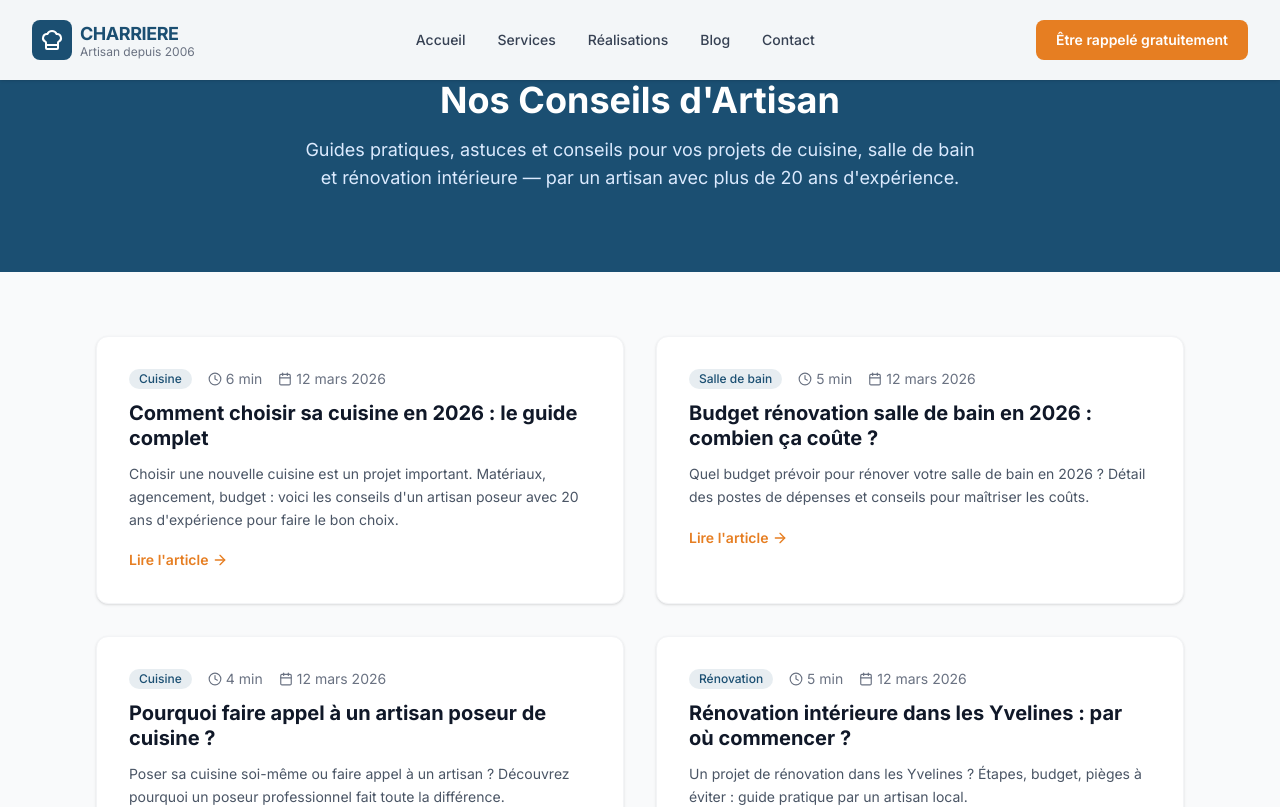
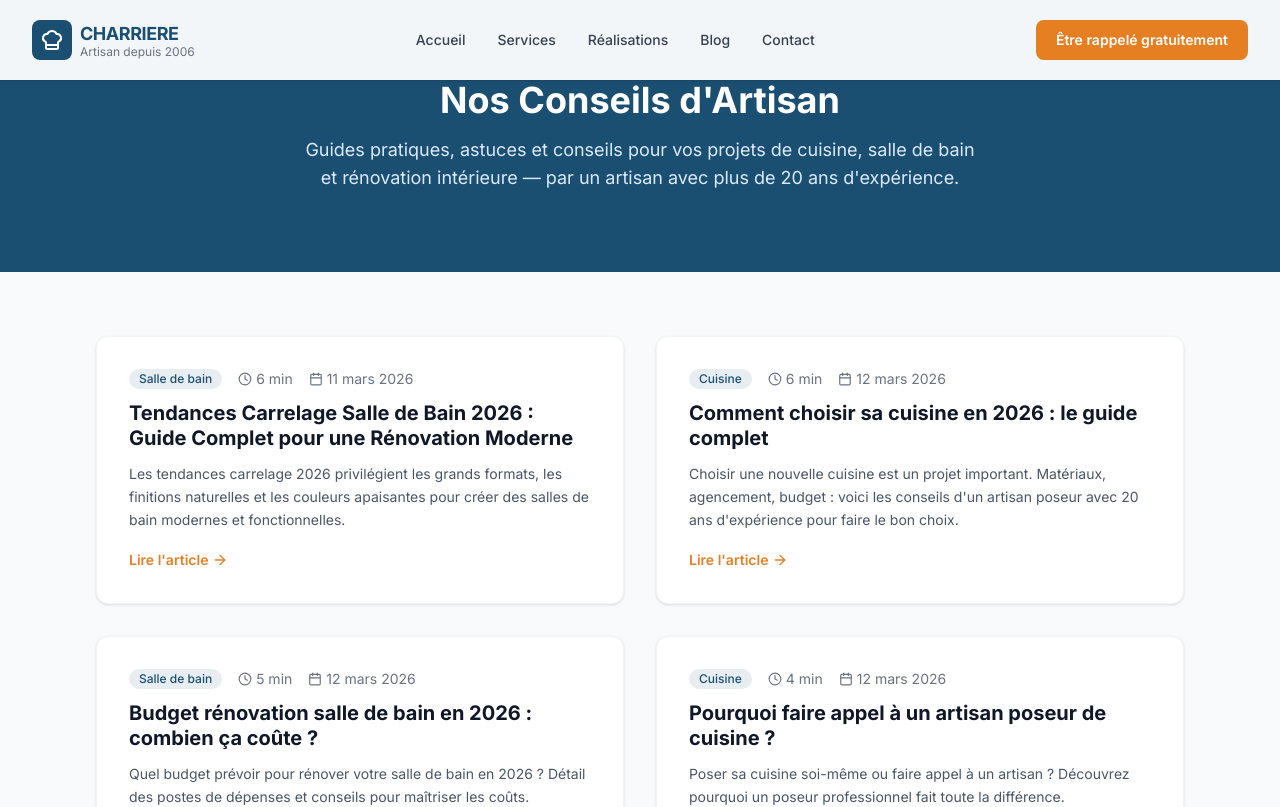
Before and after one commit to Thelastpirate1/charriere-site, a Next.js app: page /blog in a window 1280 px wide. Shown: the top 807 px of the page. Built offline with nearby package versions, Linux system fonts and the light colour scheme.

Commit message:
blog: ajout article - tendances-carrelage-salle-de-bain-2026-gargenville-poissy

```diff
--- a/src/data/articles.ts
+++ b/src/data/articles.ts
@@ -12,6 +12,82 @@ export interface Article {
 }
 
 export const articles: Article[] = [
+  {
+    slug: "tendances-carrelage-salle-de-bain-2026-gargenville-poissy",
+    title: "Tendances Carrelage Salle de Bain 2026 : Guide Complet pour une Rénovation Moderne",
+    metaTitle: "Tendances Carrelage Salle de Bain 2026 — Rénovation Moderne | CHARRIERE SARL",
+    metaDescription:
+      "Découvrez les tendances carrelage salle de bain 2026 avec CHARRIERE SARL. Formats, couleurs, matières : tout pour réussir votre rénovation à Gargenville et Poissy.",
+    keywords: ["tendances carrelage salle de bain 2026","rénovation salle de bain moderne","carrelage tendance Gargenville","carrelage salle de bain Poissy"],
+    excerpt:
+      "Les tendances carrelage 2026 privilégient les grands formats, les finitions naturelles et les couleurs apaisantes pour créer des salles de bain modernes et fonctionnelles.",
+    publishedAt: "2026-03-11",
+    readTime: "6 min",
+    category: "Salle de bain",
+    content: `L'année 2026 marque un tournant dans l'univers du carrelage pour salle de bain. Les propriétaires de Gargenville, Poissy et des communes environnantes des Yvelines recherchent désormais des revêtements qui allient esthétisme contemporain et durabilité. Cette évolution reflète une nouvelle approche de la rénovation, où la salle de bain devient un véritable espace de bien-être.
+
+## Les grands formats : la tendance incontournable de 2026
+
+Les carreaux grand format dominent les tendances 2026. Ces dimensions généreuses, allant de 60x120 cm jusqu'à 120x240 cm, transforment visuellement l'espace en créant une sensation d'ampleur. Dans les projets de rénovation que nous réalisons chez CHARRIERE SARL, notamment à Gargenville et dans les communes limitrophes, nous constatons que nos clients privilégient ces formats pour leur capacité à moderniser instantanément une salle de bain.
+
+Ces grands carreaux présentent plusieurs avantages pratiques. Moins de joints signifie moins d'entretien et une surface plus hygiénique. L'effet visuel est également saisissant : les lignes épurées créent une continuité qui agrandit visuellement l'espace, particulièrement appréciable dans les salles de bain de dimensions moyennes que l'on retrouve fréquemment dans les maisons des Yvelines.
+
+## Couleurs et nuances : vers la sérénité et l'authenticité
+
+Les palettes chromatiques 2026 s'orientent vers des teintes qui favorisent la détente. Les beiges chauds, les gris doux et les blancs cassés remplacent progressivement le blanc pur, trop froid pour l'atmosphère cocooning recherchée aujourd'hui.
+
+Les tons terreux gagnent également en popularité. Ces couleurs inspirées de la nature, du sable aux ocres en passant par les terres cuites douces, apportent une dimension organique à l'espace. Dans nos chantiers à Poissy et aux alentours, nous observons une forte demande pour ces teintes qui s'harmonisent parfaitement avec les matériaux naturels comme le bois ou la pierre.
+
+Les contrastes subtils font également partie des tendances marquantes. L'association d'un carrelage principal dans des tons neutres avec des accents plus soutenus sur un mur ou dans une niche crée du relief sans surcharger l'espace.
+
+## Matières et finitions : l'authenticité au premier plan
+
+### L'effet pierre naturelle
+
+Les carrelages reproduisant fidèlement l'aspect de la pierre naturelle connaissent un succès grandissant. Travertin, marbre veiné, ardoise ou pierre calcaire : ces imitations atteignent désormais un niveau de réalisme remarquable. Cette tendance répond au désir de reconnecter l'habitat avec des matériaux authentiques, tout en conservant les avantages pratiques du grès cérame.
+
+### Les finitions bois sublimées
+
+Le carrelage aspect bois évolue vers des reproductions plus raffinées. Les essences claires comme le chêne blanchi ou les bois exotiques aux veinages marqués séduisent particulièrement. Ces carrelages permettent d'introduire la chaleur du bois dans la salle de bain sans les contraintes d'entretien du matériau naturel.
+
+### Les surfaces tactiles
+
+Les finitions texturées gagnent du terrain. Reliefs subtils, surfaces légèrement rugueuses ou effets matière apportent une dimension sensorielle à l'espace. Ces finitions antidérapantes sont particulièrement adaptées aux sols de douche, alliant sécurité et esthétisme.
+
+## Formats et poses créatives
+
+### Le retour du format métro revisité
+
+Si les grands formats dominent, le carrelage métro fait son retour sous une forme modernisée. Les dimensions classiques 7,5x15 cm évoluent vers des proportions plus généreuses comme 10x20 cm ou 15x30 cm. La pose traditionnelle en quinconce laisse place à des arrangements plus créatifs : pose verticale pour élancer l'espace ou pose en chevron pour un effet dynamique.
+
+### Les mosaïques contemporaines
+
+Les mosaïques se réinventent avec des matériaux nobles et des formats variés. Les compositions mêlant différentes tailles de carreaux ou associant plusieurs matières créent des surfaces uniques. Ces éléments décoratifs trouvent leur place sur les murs de douche ou derrière les vasques pour créer un point focal.
+
+## Conseils d'expert pour votre projet de rénovation
+
+### Adaptation aux contraintes techniques
+
+Le choix du carrelage doit tenir compte des spécificités techniques de votre salle de bain. L'exposition à l'humidité, les variations de température et le passage fréquent nécessitent des matériaux adaptés. Les carreaux de grès cérame pleine masse offrent une résistance optimale et conviennent à tous les usages.
+
+### Harmonisation avec l'existant
+
+Lors d'une rénovation partielle, l'intégration harmonieuse du nouveau carrelage avec les éléments conservés demande une réflexion approfondie. Les tons neutres facilitent cette transition et permettent une évolution progressive de l'aménagement.
+
+### Budget et mise en œuvre
+
+Les prix varient considérablement selon les matériaux choisis. Comptez entre 25 et 60 euros le m² pour un carrelage de qualité, pose comprise. Les formats spéciaux ou les finitions techniques peuvent porter ce montant à 80 euros le m² ou plus. Un diagnostic préalable permet d'évaluer précisément les travaux nécessaires et d'optimiser votre budget.
+
+## Éclairage et mise en valeur
+
+L'éclairage joue un rôle crucial dans la mise en valeur des nouveaux carrelages. Les éclairages LED intégrés ou les spots orientables permettent de souligner les reliefs et les nuances des matériaux. Cette approche globale de l'aménagement transforme la salle de bain en véritable espace de détente.
+
+## Durabilité et entretien
+
+Les tendances 2026 intègrent également les préoccupations environnementales. Les carrelages certifiés, fabriqués selon des procédés respectueux de l'environnement, séduisent une clientèle soucieuse de son impact écologique. Ces produits offrent également une durabilité exceptionnelle, garantissant un investissement pérenne pour votre habitat.
+
+Pour votre projet de rénovation de salle de bain à Gargenville, Poissy ou dans les Yvelines, CHARRIERE SARL vous accompagne dans le choix et la mise en œuvre de ces nouvelles tendances carrelage. Notre expertise nous permet de vous conseiller les solutions les mieux adaptées à votre espace et à vos besoins. Contactez-nous pour un devis gratuit et découvrez comment transformer votre salle de bain selon les dernières tendances 2026.`,
+  },
   {
     slug: "comment-choisir-sa-cuisine",
     title: "Comment choisir sa cuisine en 2026 : le guide complet",
```
